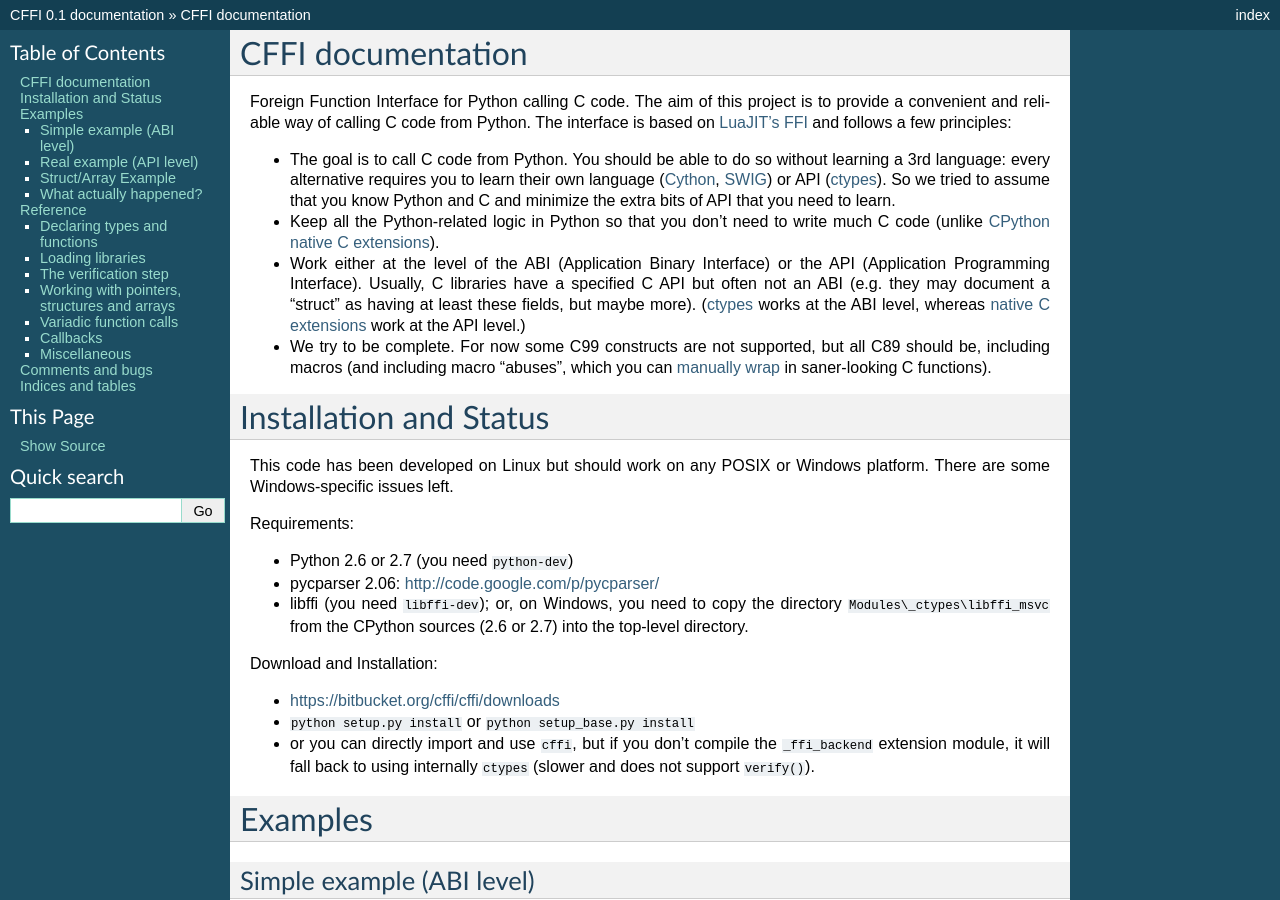
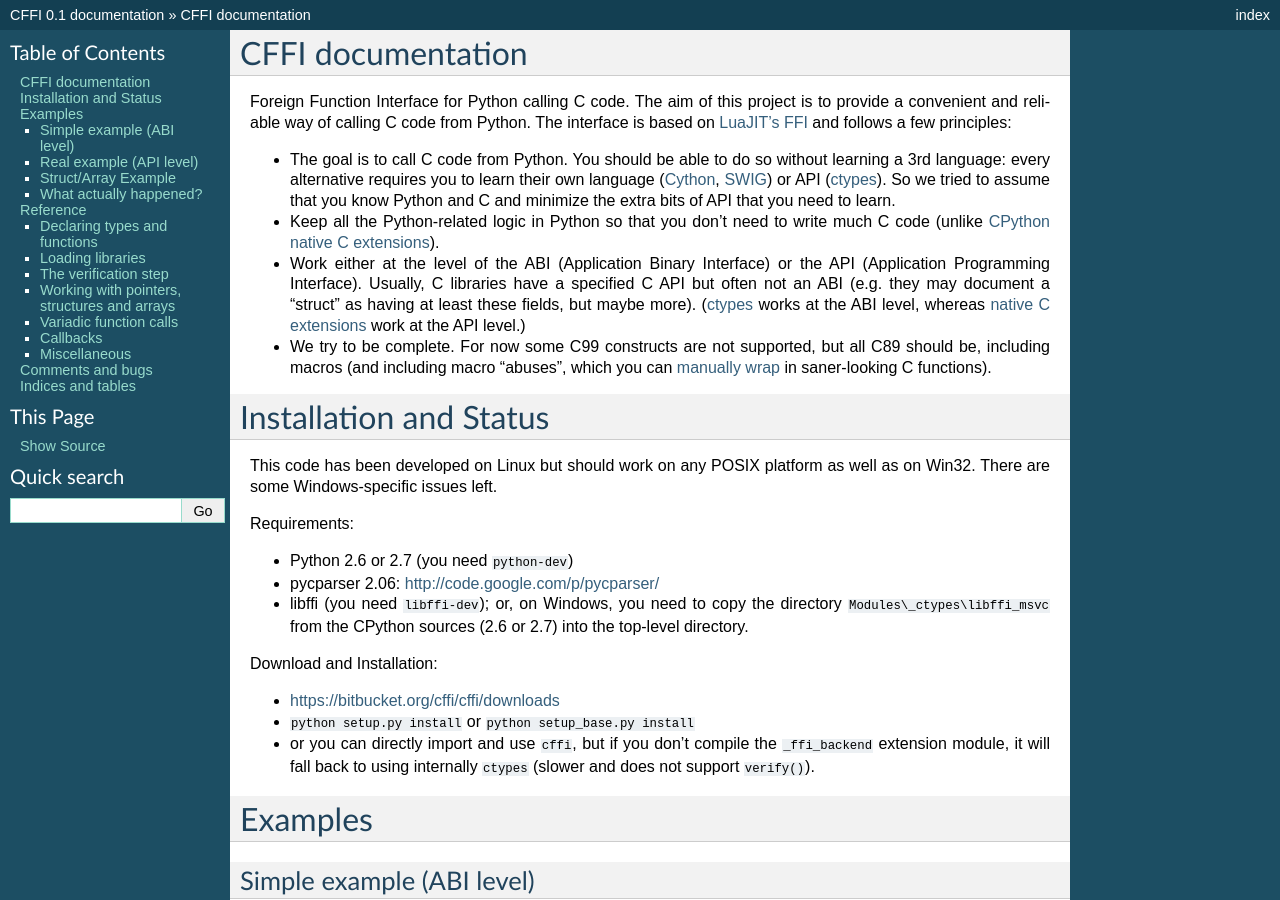
Before and after one commit to python-cffi/cffi, a Sphinx documentation site: the page built from doc/source/index.rst, in a window 1280 px wide and 900 px high. Built offline with Sphinx 7.4.7, drawn with Linux system fonts in a browser that asks for light colours.

Commit message:
Should work on Win32, but I guess not out of the box on Win64.

```diff
--- a/doc/source/index.rst
+++ b/doc/source/index.rst
@@ -41,7 +41,8 @@
 =======================================================
 
 This code has been developed on Linux but should work on any POSIX
-or Windows platform.  There are some Windows-specific issues left.
+platform as well as on Win32.  There are some Windows-specific issues
+left.
 
 Requirements:
 
```
